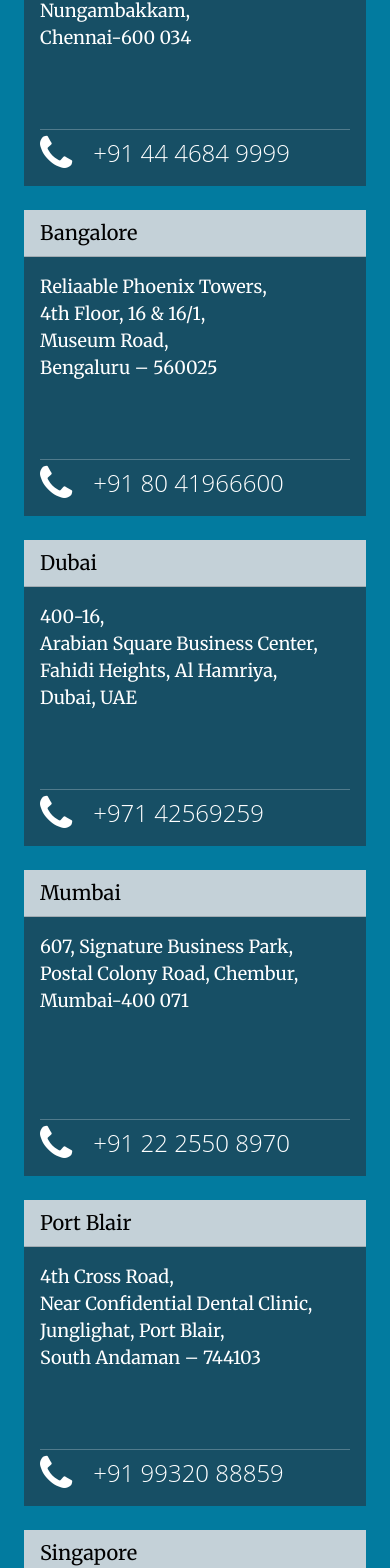
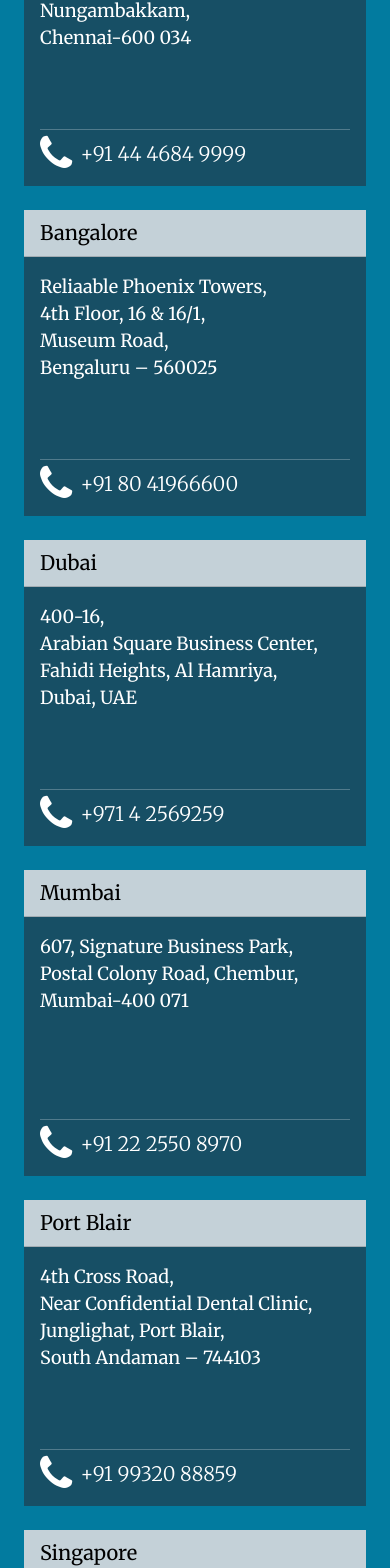
Before and after one commit to JPivista/Nautilus-Shipping, a Next.js app: page /contact-us in a window 390 px wide. Shown: the part 1491-3059 px from the top of the page. Built offline with nearby package versions, Linux system fonts and the light colour scheme.

Commit message:
font size is updated on contact us phone number

```diff
--- a/components/ContactOffice.js
+++ b/components/ContactOffice.js
@@ -16,7 +16,7 @@ const ContactOffice = () => {
                   Maalavika Centre, 144,<br />Kodambakkam High Road, Nungambakkam,<br />Chennai-600 034
                 </Card.Text>
                 <hr />
-                <Card.Title className="off-phone d-flex align-items-center card-titles"><i className="fa fa-phone pr-4"></i>   +91 44 4684 9999</Card.Title>
+                <Card.Title className="off-phone d-flex align-items-center card-titles"><i className="fa fa-phone pe-2" style={{ fontSize: '30px !important' }}></i>  <p className='merriweather mb-0' style={{ fontSize: '20px' }}> +91 44 4684 9999</p></Card.Title>
               </Card.Body>
             </Card>
           </Col>
@@ -29,7 +29,7 @@ const ContactOffice = () => {
                   4th Floor, 16 & 16/1, <br />Museum Road, <br />Bengaluru – 560025
                 </Card.Text>
                 <hr />
-                <Card.Title className="off-phone d-flex align-items-center card-titles"><i className="fa fa-phone pr-4"></i> +91 80 41966600</Card.Title>
+                <Card.Title className="off-phone d-flex align-items-center card-titles"><i className="fa fa-phone pe-2" style={{ fontSize: '30px !important' }}></i> <p className='merriweather mb-0 ' style={{ fontSize: '20px' }}>+91 80 41966600</p></Card.Title>
               </Card.Body>
             </Card>
           </Col>
@@ -43,7 +43,7 @@ const ContactOffice = () => {
                   Dubai, UAE
                 </Card.Text>
                 <hr />
-                <Card.Title className="off-phone d-flex align-items-center card-titles"><i className="fa fa-phone pr-4"></i>+971 42569259</Card.Title>
+                <Card.Title className="off-phone d-flex align-items-center card-titles"><i className="fa fa-phone pe-2" style={{ fontSize: '30px !important' }}></i><p className='merriweather mb-0' style={{ fontSize: '20px' }}>+971 4 2569259</p></Card.Title>
               </Card.Body>
             </Card>
           </Col>
@@ -55,7 +55,7 @@ const ContactOffice = () => {
                   607, Signature Business Park,<br />Postal Colony Road, Chembur,<br />Mumbai-400 071
                 </Card.Text>
                 <hr />
-                <Card.Title className="off-phone d-flex align-items-center card-titles"><i className="fa fa-phone pr-4"></i> +91 22 2550 8970</Card.Title>
+                <Card.Title className="off-phone d-flex align-items-center card-titles"><i className="fa fa-phone pe-2" style={{ fontSize: '30px !important' }}></i> <p className='merriweather mb-0' style={{ fontSize: '20px' }}>+91 22 2550 8970</p></Card.Title>
               </Card.Body>
             </Card>
           </Col>
@@ -69,7 +69,7 @@ const ContactOffice = () => {
                   South Andaman – 744103
                 </Card.Text>
                 <hr />
-                <Card.Title className="off-phone d-flex align-items-center card-titles"><i className="fa fa-phone pr-4"></i> +91 99320 88859</Card.Title>
+                <Card.Title className="off-phone d-flex align-items-center card-titles"><i className="fa fa-phone pe-2" style={{ fontSize: '30px !important' }}></i> <p className='merriweather mb-0' style={{ fontSize: '20px' }}>+91 99320 88859</p></Card.Title>
               </Card.Body>
             </Card>
           </Col>
@@ -100,7 +100,7 @@ const ContactOffice = () => {
                   Giri Nagar,<br />Cochin – 682020
                 </Card.Text>
                 <hr />
-                <Card.Title className="off-phone d-flex align-items-center card-titles"><i className="fa fa-phone pr-4"></i> +91 484 4042325</Card.Title>
+                <Card.Title className="off-phone d-flex align-items-center card-titles"><i className="fa fa-phone pe-2" style={{ fontSize: '30px !important' }}></i> <p className='merriweather mb-0' style={{ fontSize: '20px !important' }}>+91 484 4042325</p></Card.Title>
               </Card.Body>
             </Card>
           </Col>
--- a/styles/globals.css
+++ b/styles/globals.css
@@ -1,6 +1,9 @@
 @import url('https://fonts.googleapis.com/css2?family=Merriweather:ital,wght@0,300;0,400;0,700;0,900;1,300;1,400;1,700;1,900&display=swap');
 @import url('https://fonts.googleapis.com/css2?family=Merriweather:ital,wght@0,300;0,400;0,700;0,900;1,300;1,400;1,700;1,900&display=swap');
 body {
+    font-family: 'Merriweather', serif !important;
+}
+.merriweather {
     font-family: 'Merriweather', serif !important;
 }
 .dateicon{
```
